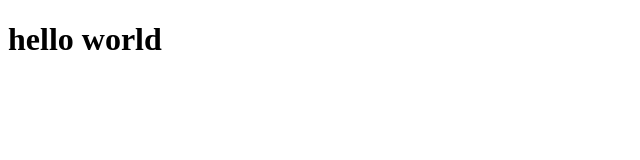
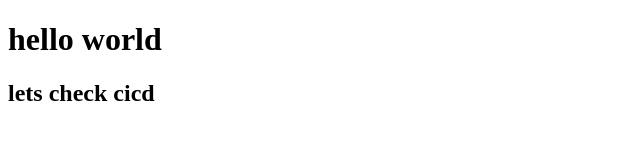
Before and after one commit to oryaahmad/Class-1--Development-Setup-React, a plain HTML site: page index.html in a window 1280 px wide. Shown: the whole page, without its empty margins (0-640 px from the left). Drawn offline with Linux system fonts and the light colour scheme.

Commit message:
Update index.html

```diff
--- a/index.html
+++ b/index.html
@@ -8,5 +8,6 @@
 </head>
 <body>
     <h1>hello world</h1>
+    <h2>lets check cicd</h2>
 </body>
 </html>
```
